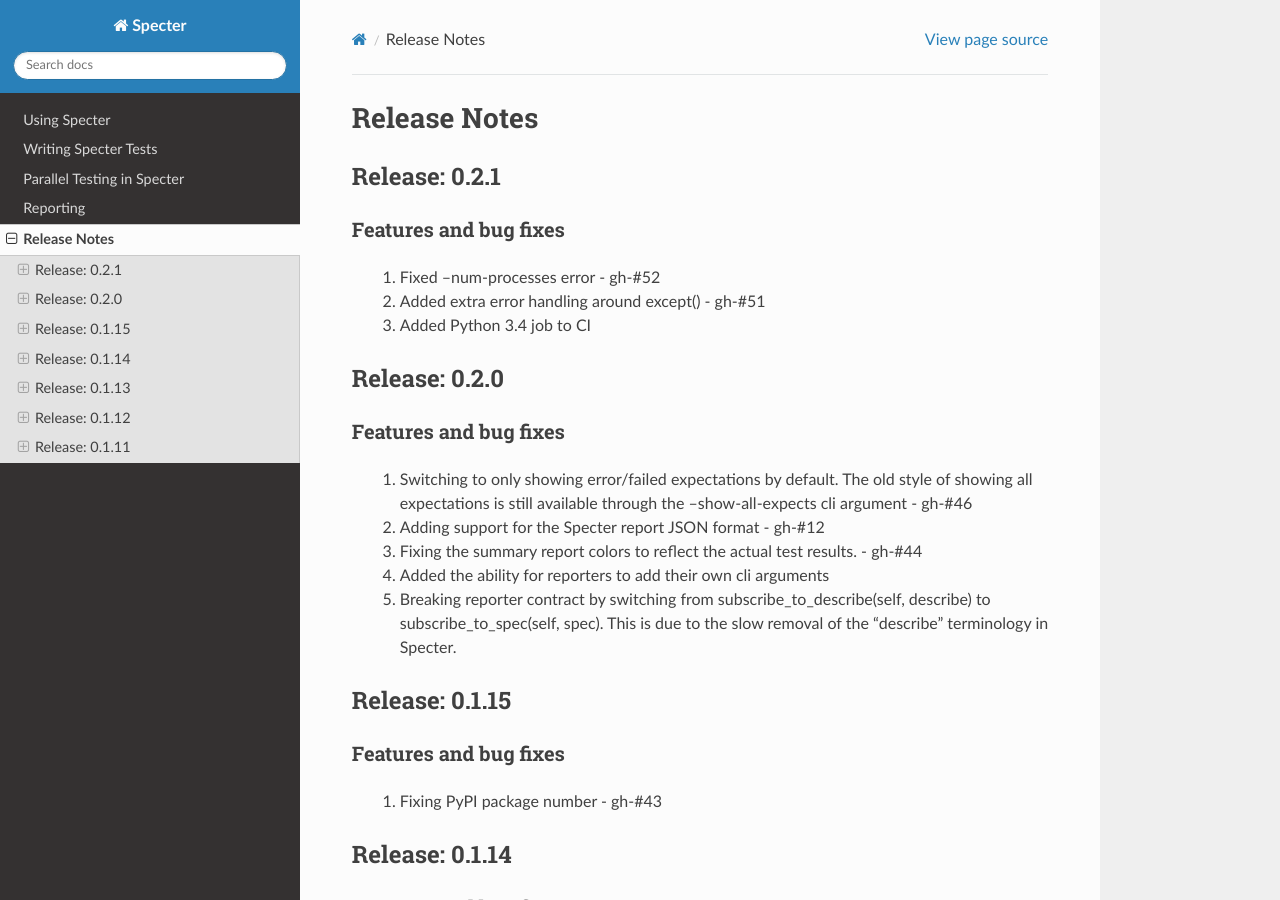
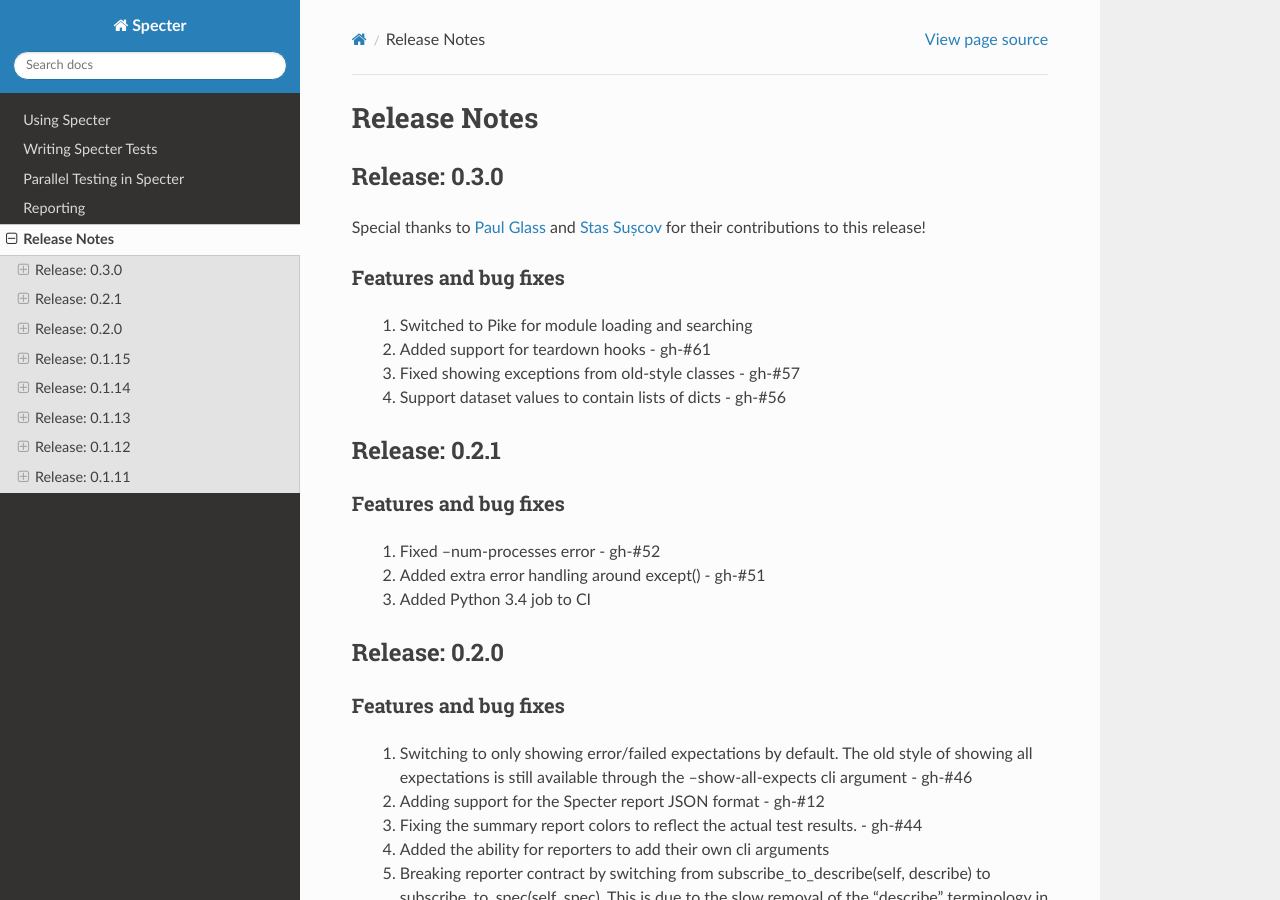
Before and after one commit to jmvrbanac/Specter, a Sphinx documentation site: the page built from docs/release_notes/index.rst, in a window 1280 px wide and 900 px high. Built offline with Sphinx 7.4.7 and the Read the Docs theme 2.0.0, drawn with Linux system fonts in a browser that asks for light colours.

Commit message:
Preparing for the 0.3.0 release

```diff
--- a/docs/release_notes/index.rst
+++ b/docs/release_notes/index.rst
@@ -3,6 +3,21 @@
 
 Release Notes
 =================
+
+Release: 0.3.0
+--------------------------------
+
+Special thanks to `Paul Glass <https://github.com/pglass>`_ and
+`Stas Sușcov <https://github.com/stas>`_ for their contributions to this
+release!
+
+Features and bug fixes
+^^^^^^^^^^^^^^^^^^^^^^^^
+
+ #. Switched to Pike for module loading and searching
+ #. Added support for teardown hooks - gh-#61
+ #. Fixed showing exceptions from old-style classes - gh-#57
+ #. Support dataset values to contain lists of dicts - gh-#56
 
 Release: 0.2.1
 --------------------------------
--- /dev/null
+++ b/setup.cfg
@@ -0,0 +1,2 @@
+[bdist_wheel]
+universal=1
```
Also changed, not shown: 1 other file.
